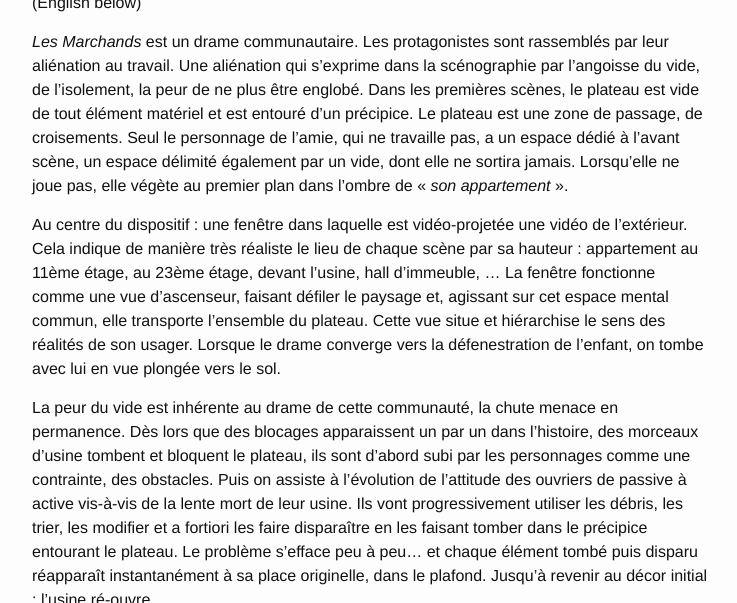
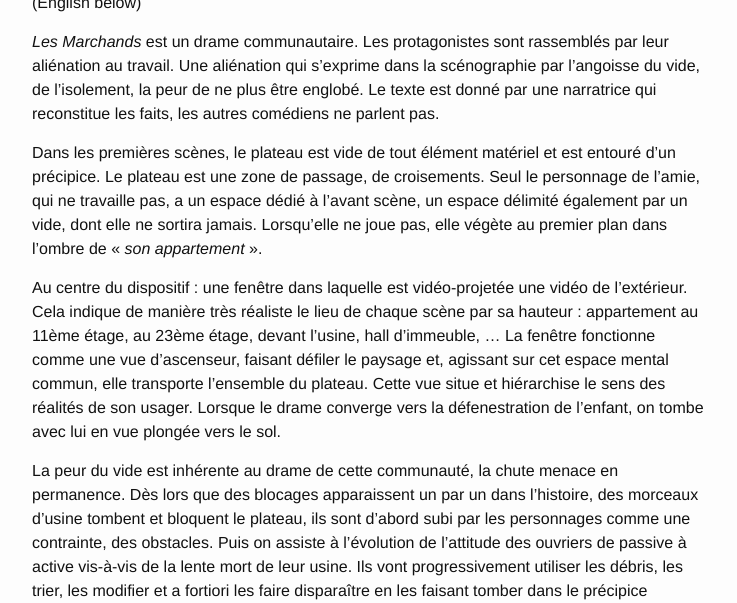
Before and after one commit to louiseds/louiseds.github.io, a Jekyll site: the page built from _posts/2016-11-13-les-marchands.md, in a window 1280 px wide and 900 px high, scrolled down 668 px, cut to the strip 227-830 px from the top of the window. Shown: the whole strip, without its empty margins (268-1005 px from the left). Built offline with Jekyll 4.4.1, drawn with Linux system fonts in a browser that asks for light colours.

Commit message:
Updated 2016-11-13-les-marchands.md

```diff
--- a/_posts/2016-11-13-les-marchands.md
+++ b/_posts/2016-11-13-les-marchands.md
@@ -14,6 +14,8 @@ EnsAD 2012.
 (English below)
 
 _Les Marchands_ est un drame communautaire. Les protagonistes sont rassemblés par leur aliénation au travail. Une aliénation qui s’exprime dans la scénographie par l’angoisse du vide, de l’isolement, la peur de ne plus être englobé.
+Le texte est donné par une narratrice qui reconstitue les faits, les autres comédiens ne parlent pas.
+
 Dans les premières scènes, le plateau est vide de tout élément matériel et est entouré d’un précipice. Le plateau est une zone de passage, de croisements. Seul le personnage de l’amie, qui ne travaille pas, a un espace dédié à l’avant scène, un espace délimité également par un vide, dont elle ne sortira jamais. Lorsqu’elle ne joue pas, elle végète au premier plan dans l’ombre de « _son appartement_ ».
 
 Au centre du dispositif : une fenêtre dans laquelle est vidéo-projetée une vidéo de l’extérieur. Cela indique de manière très réaliste le lieu de chaque scène par sa hauteur : appartement au 11ème étage, au 23ème étage, devant l’usine, hall d’immeuble, ...
@@ -27,6 +29,7 @@ Jusqu’à revenir au décor initial : l’usine ré-ouvre.
 ![Capture d’écran 2016-11-16 à 12.06.09.png]({{site.baseurl}}/images/Capture d’écran 2016-11-16 à 12.06.09.png)
 ![Capture d’écran 2016-11-16 à 12.14.48.png]({{site.baseurl}}/images/Capture d’écran 2016-11-16 à 12.14.48.png)
 
+
 ![Capture d’écran 2016-11-16 à 11.50.50.png]({{site.baseurl}}/images/Capture d’écran 2016-11-16 à 11.50.50.png)
 ![Capture d’écran 2016-11-16 à 11.50.56.png]({{site.baseurl}}/images/Capture d’écran 2016-11-16 à 11.50.56.png)
 ![Capture d’écran 2016-11-16 à 11.50.53.png]({{site.baseurl}}/images/Capture d’écran 2016-11-16 à 11.50.53.png)
```
